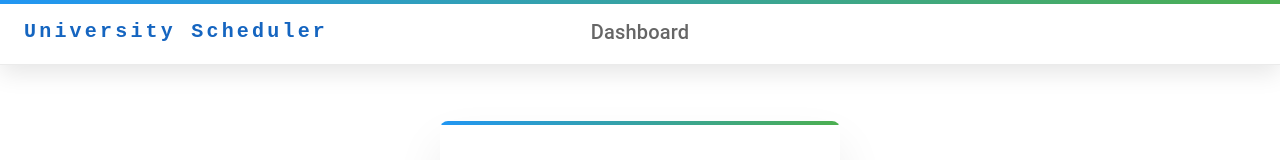
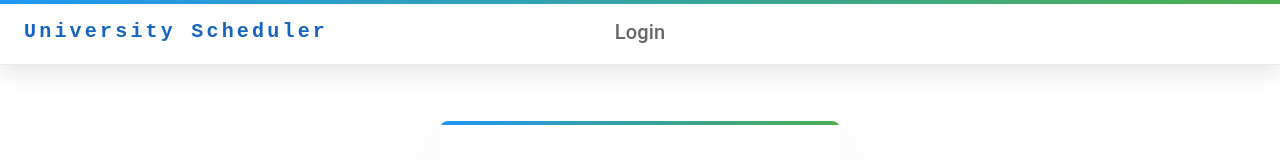
Before and after one commit to subhan-uf/ResourceSchedulerFrontend, a React (Create React App) app: page / in a window 1280 px wide. Shown: the top 160 px of the page. Built offline with nearby package versions, Linux system fonts and the light colour scheme; what @react-pdf/renderer, @toolpad/core would draw is missing.

Commit message:
Minor bug fixes

```diff
--- a/src/components/api/generationService.js
+++ b/src/components/api/generationService.js
@@ -2,7 +2,7 @@
 import apiClient from './apiClient';
 import axios from 'axios';
 
-const GENERATION_API_URL = 'https://297c-34-74-174-20.ngrok-free.app/solve';
+const GENERATION_API_URL = 'https://generation-llun.onrender.com/solve';
 
 const generateTimetable = async (generationData) => {
   try {
--- a/src/components/compensatory.js
+++ b/src/components/compensatory.js
@@ -66,7 +66,7 @@ const [showViewTimetable, setShowViewTimetable] = useState(false);
 const [allTimetableDetails, setAllTimetableDetails] = useState([]);
 // Add to your existing state declarations:
 const [searchQuery, setSearchQuery] = useState("");
-
+const [anyPublished, setAnyPublished] = useState(false);
 const [currentTab, setCurrentTab] = useState(0);
 useEffect(() => {
     if (!isEditing) {
@@ -79,6 +79,28 @@ useEffect(() => {
       setTeacherCourses([]);
     }
   }, [isEditing]);
+
+
+
+useEffect(() => {
+  async function checkForPublished() {
+    try {
+      const headersResp = await apiClient.get('/timetable-header/');
+      const published = headersResp.data.some(h => h.Status === "published");
+      setAnyPublished(published);
+    } catch (err) {
+      console.error(err);
+    }
+  }
+  checkForPublished();
+}, []);
+  useEffect(() => {
+    // once we know what sections exist, fetch the timetable for the first/default one
+
+      fetchSectionTimetableDetails();
+
+  }, []);
+
 
   useEffect(() => {
 
@@ -820,6 +842,7 @@ const getDayIndex = (day) => {
           const filteredDetails = details.filter(
             detail => headerIDs.includes(detail.Timetable_ID)
           );
+          // console.log(filteredDetails)
 
           // Set the state with the filtered timetable details
           setSectionTimetableDetails(filteredDetails);
@@ -829,8 +852,8 @@ const getDayIndex = (day) => {
       };
 
 
-
-      const publishedTimetableExists = sectionTimetableDetails && sectionTimetableDetails.length > 0;
+      const publishedTimetableExists = anyPublished;
+      // console.log("SJNDJJDS",sectionTimetableDetails)
       const compensatoryMessage = (
         <Box sx={{ p: 2, textAlign: 'center' }}>
           Please Generate and publish a Timetable in order to book a compensatory class
--- a/src/components/designelements/navbar.js
+++ b/src/components/designelements/navbar.js
@@ -30,6 +30,9 @@ function ResponsiveAppBar({ onLogout }) {
   }, []);
 
   const getPageName = () => {
+    if (location.pathname === '/') {
+      return "Login";
+    }
     // Extract the first segment of the path (ignoring the leading slash)
     const path = location.pathname.split('/')[1];
 
--- a/src/components/generation.js
+++ b/src/components/generation.js
@@ -213,8 +213,17 @@ const [currentAcademicYear, setCurrentAcademicYear] = useState(
           batchId = batchObj.Batch_ID; // for response
           year = batchObj.Year ? currentAcademicYear-batchObj.Year  : 1;
           const sectionsForBatch = sections.filter((s) => String(s.Batch_ID) === String(batchObj.Batch_ID));
-          const matchingSection = sectionsForBatch.find((s) => String(s.Section_ID) === String(tca.Section_ID || s.Section_ID));
-          if (matchingSection) {
+          const sectionIdToFind = tca.Section_ID;
+          const matchingSection = sectionsForBatch.find((s) =>
+            String(s.Section_ID) === String(sectionIdToFind) // No fallback
+          );
+
+          // Handle missing section explicitly
+          if (!matchingSection) {
+            console.error(`Section ${sectionIdToFind} not found for TCA`);
+            return; // Skip invalid assignment
+          }
+          sectionIndex = sectionsForBatch.indexOf(matchingSection);          if (matchingSection) {
             sectionId = matchingSection.Section_ID;
             sectionIndex = sectionsForBatch.findIndex((s) => String(s.Section_ID) === String(matchingSection.Section_ID));
           } else if (sectionsForBatch.length > 0) {
@@ -1326,25 +1335,42 @@ const detailPayload = {
                 <div>No timetable generated yet</div>
               </Box>
             )}
+{generatedData && (
   <Box sx={{ display: "flex", justifyContent: "center", gap: 2, mt: 4 }}>
     <Button
-    variant="contained"
-    color="secondary"
-    onClick={() =>initiateSaveTimetable("draft")}
+      variant="solid"
+      color="warning"
+      onClick={() => initiateSaveTimetable("draft")}
       disabled={saveLoading}
+      size="lg"
+      startDecorator={<i className="fas fa-save"/>}
+      sx={{
+        fontWeight: 'bold',
+        textTransform: 'uppercase',
+        boxShadow: 'md',
+        '&:hover': { boxShadow: 'lg' }
+      }}
     >
-    Draft Timetable
+      Save Draft
     </Button>
     <Button
-    variant="contained"
-    // color="primary"
+      variant="solid"
+      color="success"
       onClick={() => initiateSaveTimetable("published")}
       disabled={saveLoading}
-
+      size="lg"
+      startDecorator={<i className="fas fa-upload"/>}
+      sx={{
+        fontWeight: 'bold',
+        textTransform: 'uppercase',
+        boxShadow: 'md',
+        '&:hover': { boxShadow: 'lg' }
+      }}
     >
-    Publish Timetable
+      Publish Now
     </Button>
   </Box>
+)}
 
           </div>,
 
--- a/src/components/preference.js
+++ b/src/components/preference.js
@@ -128,6 +128,7 @@ const [searchCourseQuery, setSearchCourseQuery] = useState("");
   const fetchCoursePrefs = async () => {
     try {
       const resp = await courseTimePreferenceService.getAll();
+
       setCoursePrefs(resp.data || []);
     } catch (error) {
       console.error("Error fetching time prefs:", error);
@@ -561,7 +562,8 @@ const [searchCourseQuery, setSearchCourseQuery] = useState("");
               cp.Teacher_ID.toString() === selectedTeacherId.toString() &&
               cp.Course_ID.toString() === course &&
               cp.Section.toString() === section &&
-              cp.Lab_or_Theory.toLowerCase() === "lab"
+              cp.Lab_or_Theory.toLowerCase() === "lab" &&
+              ((cp.Preference_ID || cp.CoursePref_ID) !== editingId)
             );
             if (existingLab) {
               showSnackbar("A lab preference for this course and section already exists.", "danger");
@@ -592,11 +594,13 @@ const [searchCourseQuery, setSearchCourseQuery] = useState("");
               const cpId = cp.Preference_ID || cp.CoursePref_ID;
               // Exclude the record being edited
               if (cpId === editingId) return false;
-              return cp.Teacher_ID.toString() === selectedTeacherId.toString() &&                     cp.Day === day &&
+              return    cp.Section.toString() === section.toString() &&   // Check section as well
+                cp.Day === day &&                    cp.Day === day &&
                      (cp.Start_time.slice(0, -3) === startTime || cp.End_time.slice(0, -3) === endTime) &&
-                     cp.Hard_constraint === true &&
-                     cp.Lab_or_Theory === labOrTheory;
+                     cp.Hard_constraint === true
+                    //  cp.Lab_or_Theory === labOrTheory;
             });
+            console.log(duplicate)
             if (duplicate) {
               console.log("Duplicate found during edit:", duplicate);
               showSnackbar("Another hard preference is already set at this time.", "danger");
@@ -640,50 +644,50 @@ const [searchCourseQuery, setSearchCourseQuery] = useState("");
           }
 
           // NEW: If the teacher is setting a "Ground" floor preference, check the total sections
-          // if (preferredFloor.trim() === "Ground") {
-          //   // Fetch all teacher-course assignments (BCTA)
-          //   const bctaResp = await batchCourseTeacherAssignmentService.getAllAssignments();
-          //   const allBCTAs = bctaResp.data || [];
+          if (preferredFloor.trim() === "Ground") {
+            // Fetch all teacher-course assignments (BCTA)
+            const bctaResp = await batchCourseTeacherAssignmentService.getAllAssignments();
+            const allBCTAs = bctaResp.data || [];
 
-          //   // Create a set to hold unique section IDs from teachers who already have a Ground floor preference.
-          //   let sectionsSet = new Set();
+            // Create a set to hold unique section IDs from teachers who already have a Ground floor preference.
+            let sectionsSet = new Set();
 
-          //   // For each teacher who already has a Ground floor constraint in roomPrefs...
-          //   roomPrefs
-          //     .filter(rp => rp.Floor.trim() === "Ground")
-          //     .forEach(rp => {
-          //       allBCTAs.forEach(assignment => {
-          //         if (assignment.Teacher_ID.toString() === rp.Teacher_ID.toString()) {
-          //           let sectionId = "";
-          //           if (assignment.Section && typeof assignment.Section === "object") {
-          //             sectionId = assignment.Section.Section_ID.toString();
-          //           } else {
-          //             sectionId = assignment.Section.toString();
-          //           }
-          //           sectionsSet.add(sectionId);
-          //         }
-          //       });
-          //     });
+            // For each teacher who already has a Ground floor constraint in roomPrefs...
+            roomPrefs
+              .filter(rp => rp.Floor.trim() === "Ground")
+              .forEach(rp => {
+                allBCTAs.forEach(assignment => {
+                  if (assignment.Teacher_ID.toString() === rp.Teacher_ID.toString()) {
+                    let sectionId = "";
+                    if (assignment.Section && typeof assignment.Section === "object") {
+                      sectionId = assignment.Section.Section_ID.toString();
+                    } else {
+                      sectionId = assignment.Section.toString();
+                    }
+                    sectionsSet.add(sectionId);
+                  }
+                });
+              });
 
-          //   // Also add the current teacher's sections from the assignments
-          //   allBCTAs
-          //     .filter(assignment => assignment.Teacher_ID.toString() === selectedTeacherId.toString())
-          //     .forEach(assignment => {
-          //       let sectionId = "";
-          //       if (assignment.Section && typeof assignment.Section === "object") {
-          //         sectionId = assignment.Section.Section_ID.toString();
-          //       } else {
-          //         sectionId = assignment.Section.toString();
-          //       }
-          //       sectionsSet.add(sectionId);
-          //     });
+            // Also add the current teacher's sections from the assignments
+            allBCTAs
+              .filter(assignment => assignment.Teacher_ID.toString() === selectedTeacherId.toString())
+              .forEach(assignment => {
+                let sectionId = "";
+                if (assignment.Section && typeof assignment.Section === "object") {
+                  sectionId = assignment.Section.Section_ID.toString();
+                } else {
+                  sectionId = assignment.Section.toString();
+                }
+                sectionsSet.add(sectionId);
+              });
 
-          //   // If the total unique sections is greater than 4, reject the new floor constraint.
-          //   if (sectionsSet.size > 4) {
-          //     showSnackbar("No more floor constraints can be added due to constraint overload.", "danger");
-          //     return;
-          //   }
-          // }
+            // If the total unique sections is greater than 4, reject the new floor constraint.
+            if (sectionsSet.size > 4) {
+              showSnackbar("No more floor constraints can be added due to constraint overload.", "danger");
+              return;
+            }
+          }
 
           // Proceed to create the room preference
           const rpPayload = {
@@ -823,11 +827,10 @@ for (const sec of timePreferences) {
 
 
     const duplicate = coursePrefs.find((cp) =>
-      cp.Teacher_ID.toString() === selectedTeacherId.toString() &&
-    cp.Day === day &&
+      cp.Section.toString() === section.toString() &&    cp.Day === day &&
       (cp.Start_time.slice(0, -3) === startTime || cp.End_time.slice(0, -3) === endTime) &&
-      cp.Hard_constraint === true &&
-      cp.Lab_or_Theory === labOrTheory
+      cp.Hard_constraint === true
+      // cp.Lab_or_Theory === labOrTheory
     );
 
 
--- a/src/components/teacher.js
+++ b/src/components/teacher.js
@@ -152,16 +152,17 @@ useEffect(() => {
 }, [labCourses, theoryCourses]);
 
 useEffect(() => {
-  async function fetchBCTAs() {
+  const fetchBCTAs = async () => {
     try {
       const resp = await batchCourseTeacherAssignmentService.getAllAssignments();
       setBctaAssignments(resp.data);
     } catch (error) {
       console.error("Error fetching BCTA assignments:", error);
     }
-  }
-  fetchBCTAs();
-}, []);
+  };
+  // Refresh after deletions
+  if (!isEditing) fetchBCTAs();
+}, [assignmentMappings, isEditing]);
 // When no disciplines are selected, clear batches and assignment mappings.
 useEffect(() => {
   if (selectedDisciplines.length === 0) {
@@ -710,6 +711,7 @@ setBctaAssignments(updatedBCTAs.data);
             required
             value={formData.Teacher_ID}
             onChange={handleInputChange}
+            disabled={isEditing}
           />
           <TextField
             label="Name"
@@ -720,6 +722,7 @@ setBctaAssignments(updatedBCTAs.data);
             required
             value={formData.Name}
             onChange={handleInputChange}
+            disabled={isEditing}
           />
          <TextField
   label="NIC"
@@ -732,6 +735,7 @@ setBctaAssignments(updatedBCTAs.data);
   onChange={handleInputChange}
   inputProps={{ maxLength: 13, pattern: "[0-9]{13}" }}
   helperText="NIC must be exactly 13 digits"
+  disabled={isEditing}
 />
 
           <TextField
@@ -743,6 +747,7 @@ setBctaAssignments(updatedBCTAs.data);
             required
             value={formData.Email}
             onChange={handleInputChange}
+            disabled={isEditing}
           />
           <TextField
   label="Phone"
@@ -985,9 +990,9 @@ setBctaAssignments(updatedBCTAs.data);
           </Box>
           {isEditing && (
   <Box sx={{ gridColumn: "span 2", textAlign: "center", mt: 2 }}>
-    <Button variant="outlined" color="secondary" onClick={resetForm} fullWidth>
+    {/* <Button variant="outlined" color="secondary" onClick={resetForm} fullWidth>
       Stop Updating
-    </Button>
+    </Button> */}
   </Box>
 )}
 
```
Also changed, not shown: src/components/course.js (+17 -0 lines), src/components/room.js (+13 -0 lines), src/components/user.js (+25 -20 lines). Lines whose indentation alone changed are shown as unchanged.
